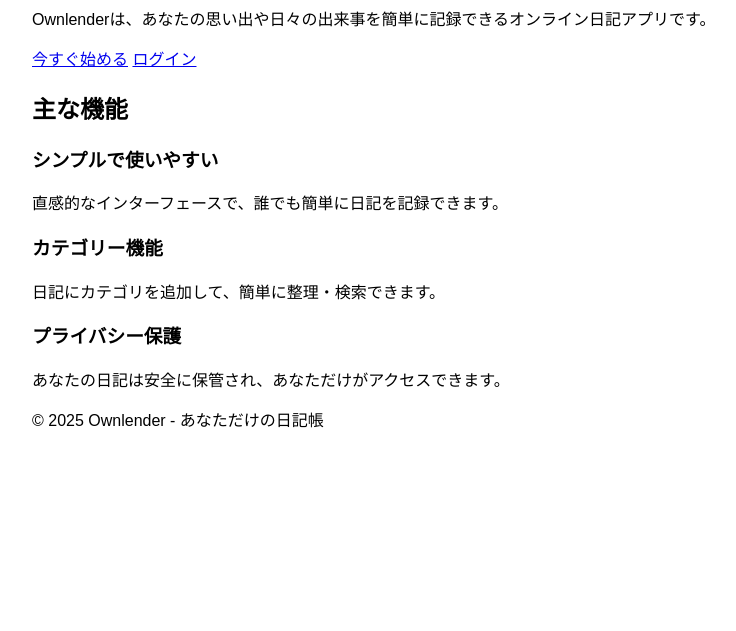
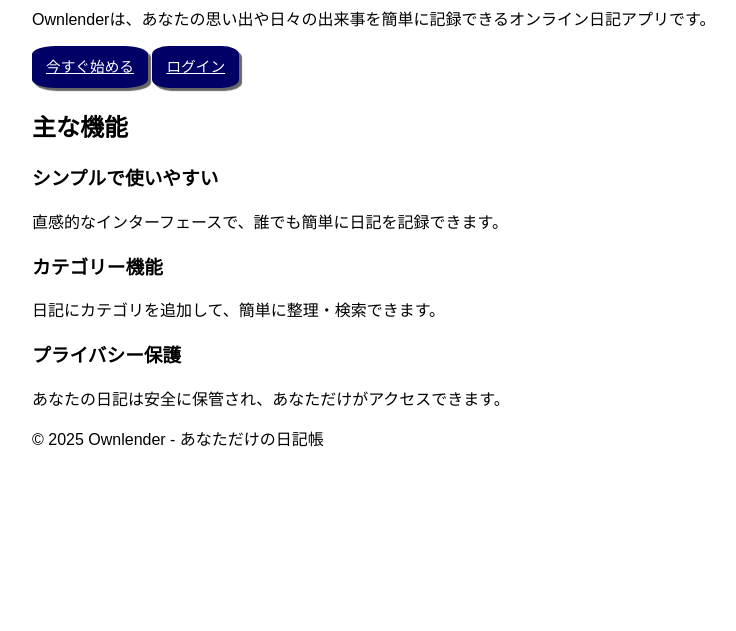
Before and after one commit to hikaccha/memo_app, a website: page public/index.html in a window 1280 px wide. Shown: the part 169-800 px from the top of the page, without its empty margins (208-944 px from the left). Drawn offline with Linux system fonts and the light colour scheme.

Commit message:
change a tag  design like button.

```diff
--- a/public/style.css
+++ b/public/style.css
@@ -293,6 +293,26 @@
     background-color: #45a049;
 }
 
+.button {
+    display       : inline-block;
+    border-radius : 20%;          /* 角丸       */
+    font-size     : 11pt;        /* 文字サイズ */
+    text-align    : center;      /* 文字位置   */
+    cursor        : pointer;     /* カーソル   */
+    padding       : 12px 12px;   /* 余白       */
+    background    : #000066;     /* 背景色     */
+    color         : #ffffff;     /* 文字色     */
+    line-height   : 1em;         /* 1行の高さ  */
+    transition    : .3s;         /* なめらか変化 */
+    box-shadow    : 3px 3px 1px #666666;  /* 影の設定 */
+    border        : 2px solid #000066;    /* 枠の指定 */
+}
+  .button:hover {
+    box-shadow    : none;        /* カーソル時の影消去 */
+    color         : #000066;     /* 背景色     */
+    background    : #ffffff;     /* 文字色     */
+}
+
 /* Category management form styles */
 #add-category-form {
     display: flex;
```
